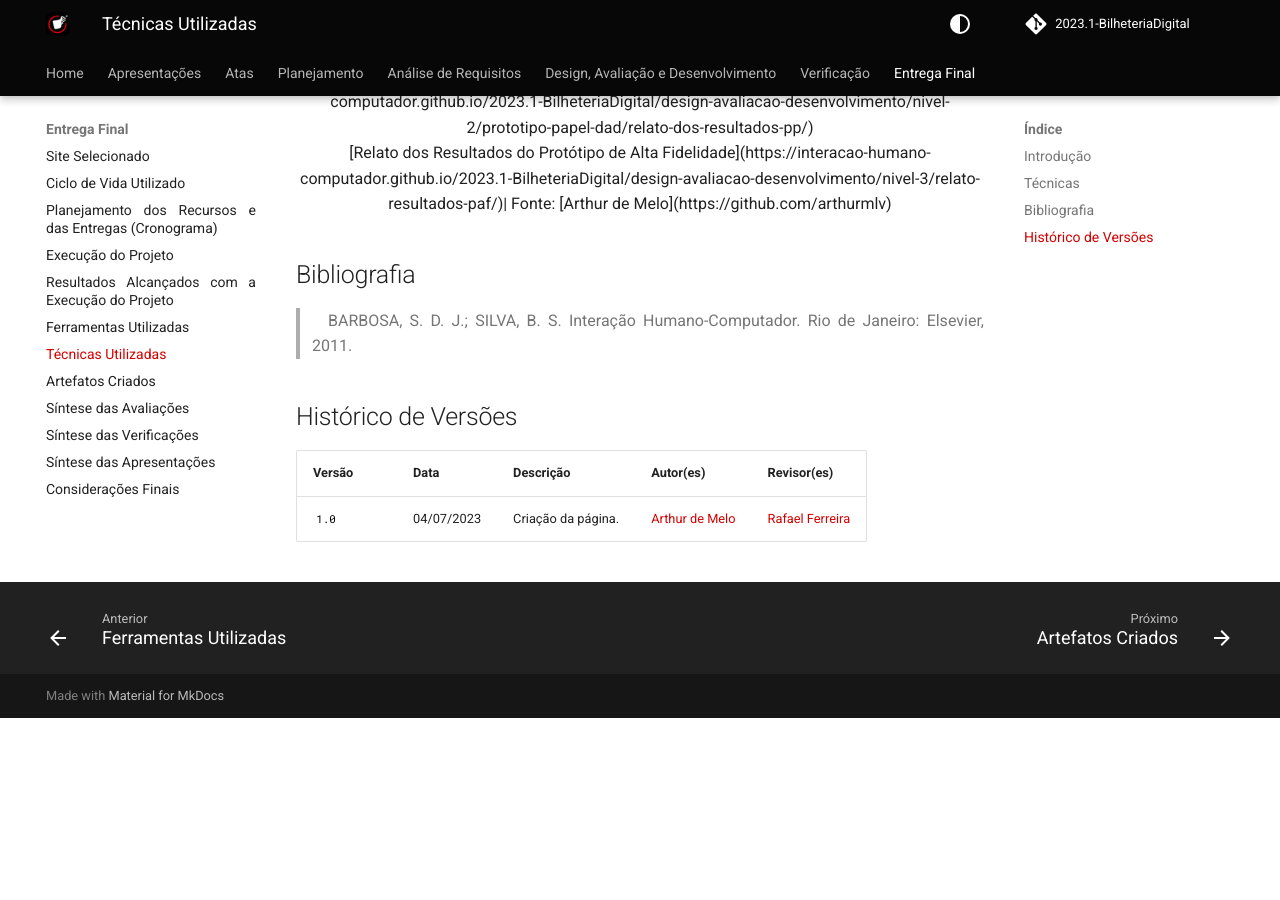
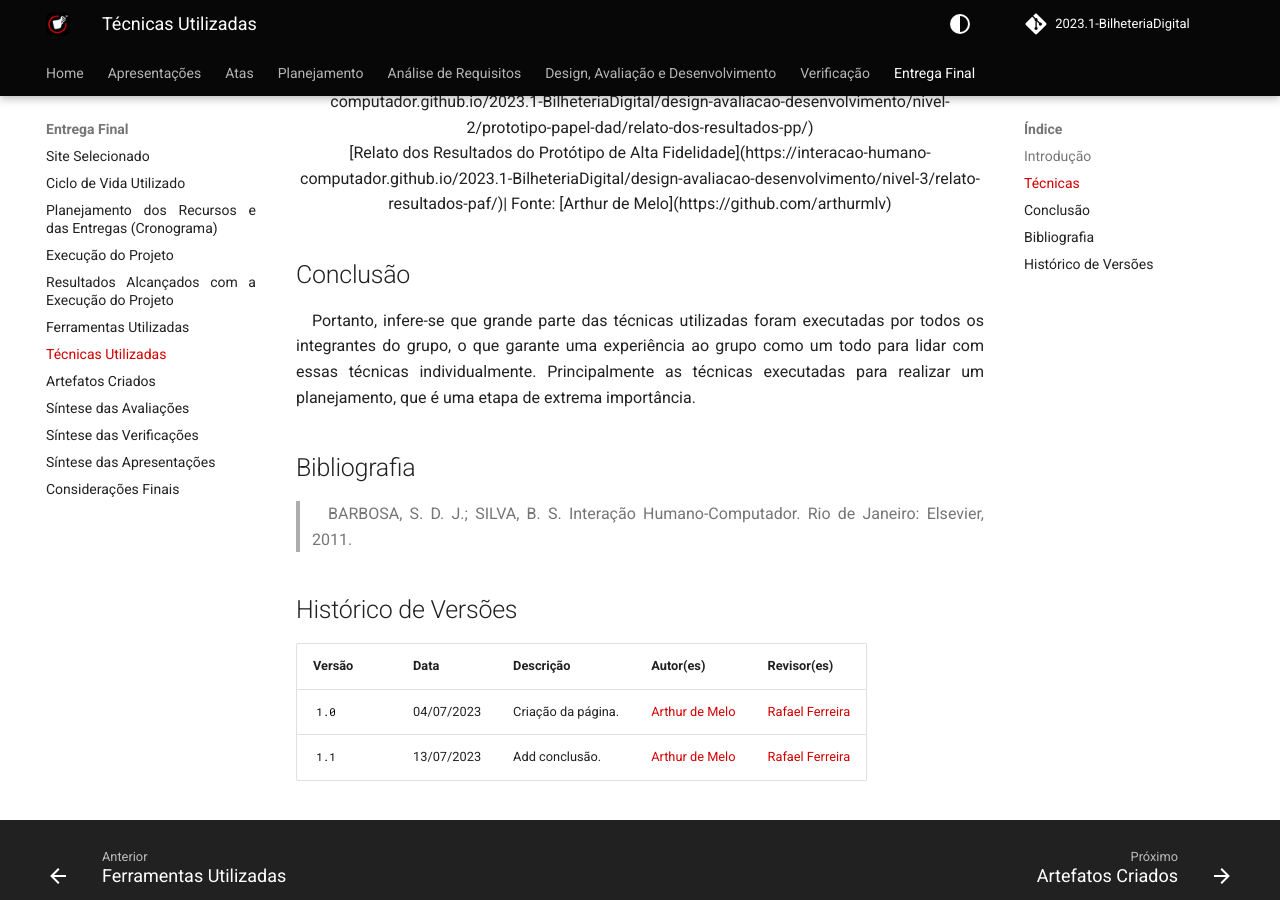
Before and after one commit to Interacao-Humano-Computador/2023.1-BilheteriaDigital, an MkDocs documentation site: the page built from docs/entrega-final/tecnicas-utilizadas.md, in a window 1280 px wide and 900 px high, scrolled down 3112 px. Built offline with MkDocs 1.6.1 and Material for MkDocs 9.7.7, drawn with Linux system fonts in a browser that asks for light colours; comment, search, counter and statistics services are not loaded; the version menu is left out; before the commit the page ends 3830 px from its top, so only the background shows below that.

Commit message:
conclusão dos artefatos finais

```diff
--- a/docs/entrega-final/tecnicas-utilizadas.md
+++ b/docs/entrega-final/tecnicas-utilizadas.md
@@ -29,6 +29,10 @@ Fonte: [Arthur de Melo](https://github.com/arthurmlv)
 
 </center>
 
+## Conclusão
+
+Portanto, infere-se que grande parte das técnicas utilizadas foram executadas por todos os integrantes do grupo, o que garante uma experiência ao grupo como um todo para lidar com essas técnicas individualmente. Principalmente as técnicas executadas para realizar um planejamento, que é uma etapa de extrema importância.
+
 ## Bibliografia
 
 > BARBOSA, S. D. J.; SILVA, B. S. Interação Humano-Computador. Rio de Janeiro: Elsevier, 2011.
@@ -38,3 +42,4 @@ Fonte: [Arthur de Melo](https://github.com/arthurmlv)
 | Versão | Data       | Descrição          | Autor(es)                                        | Revisor(es)                                    |
 | ------ | ---------- | ------------------ | ------------------------------------------------ | ---------------------------------------------- |
 | `1.0`  | 04/07/2023 | Criação da página. | [Arthur de Melo](https://github.com/arthurmlv) | [Rafael Ferreira](https://github.com/rafaelclg0)  |
+| `1.1`  | 13/07/2023 | Add conclusão. | [Arthur de Melo](https://github.com/arthurmlv) | [Rafael Ferreira](https://github.com/rafaelclg0)  |
```
Also changed, not shown: docs/entrega-final/cronograma-projeto.md (+5 -0 lines).
